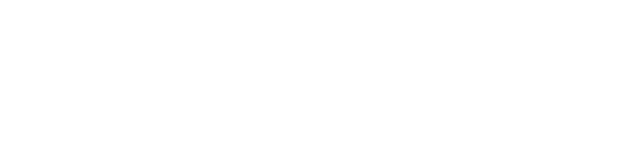
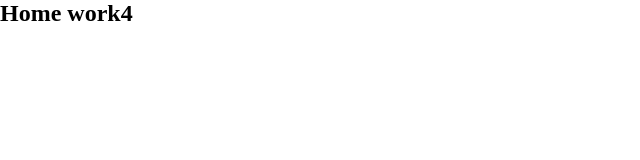
Before and after one commit to yuriitkachenko94/Front_end_basic_school, a plain HTML site: page index.html in a window 1280 px wide. Shown: the whole page, without its empty margins (0-640 px from the left). Drawn offline with Linux system fonts and the light colour scheme.

Commit message:
new main template

```diff
--- /dev/null
+++ b/css/style.css
@@ -0,0 +1,4 @@
+* {
+  padding: 0;
+  margin: 0;
+}
--- a/index.html
+++ b/index.html
@@ -1,12 +1,26 @@
 <!DOCTYPE html>
-<html lang="en">
+<html lang="uk">
+
 <head>
 	<meta charset="UTF-8">
 	<meta http-equiv="X-UA-Compatible" content="IE=edge">
 	<meta name="viewport" content="width=device-width, initial-scale=1.0">
-	<title>Homework4</title>
+	<link rel="stylesheet" href="./css/style.css">
+	<title>Lesson 4</title>
 </head>
-<body>
 
+<body class="body">
+	<header>
+
+	</header>
+	<main>
+		<section>
+			<h1>Home work4</h1>
+		</section>
+	</main>
+	<footer>
+
+	</footer>
 </body>
+
 </html>
```
